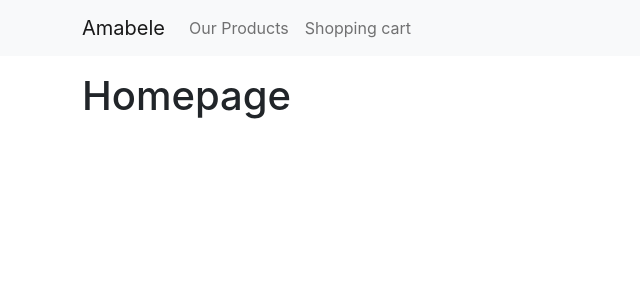
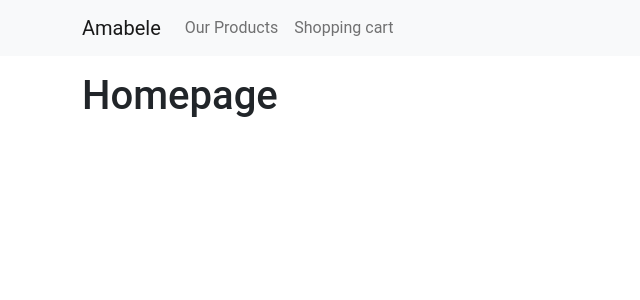
Before and after one commit to AsandahDevs/Amabele, a React (Create React App) app: page / in a window 1280 px wide. Shown: the top 300 px of the page, without its empty margins (0-640 px from the left). Built offline with nearby package versions, Linux system fonts and the light colour scheme.

Commit message:
Remove unnecessary fonts and styling for code elements.

```diff
--- a/src/index.css
+++ b/src/index.css
@@ -1,13 +1,6 @@
 body {
   margin: 0;
-  font-family: -apple-system, BlinkMacSystemFont, 'Segoe UI', 'Roboto', 'Oxygen',
-    'Ubuntu', 'Cantarell', 'Fira Sans', 'Droid Sans', 'Helvetica Neue',
-    sans-serif;
+  font-family: "Roboto", sans-serif;
   -webkit-font-smoothing: antialiased;
   -moz-osx-font-smoothing: grayscale;
 }
-
-code {
-  font-family: source-code-pro, Menlo, Monaco, Consolas, 'Courier New',
-    monospace;
-}
```
